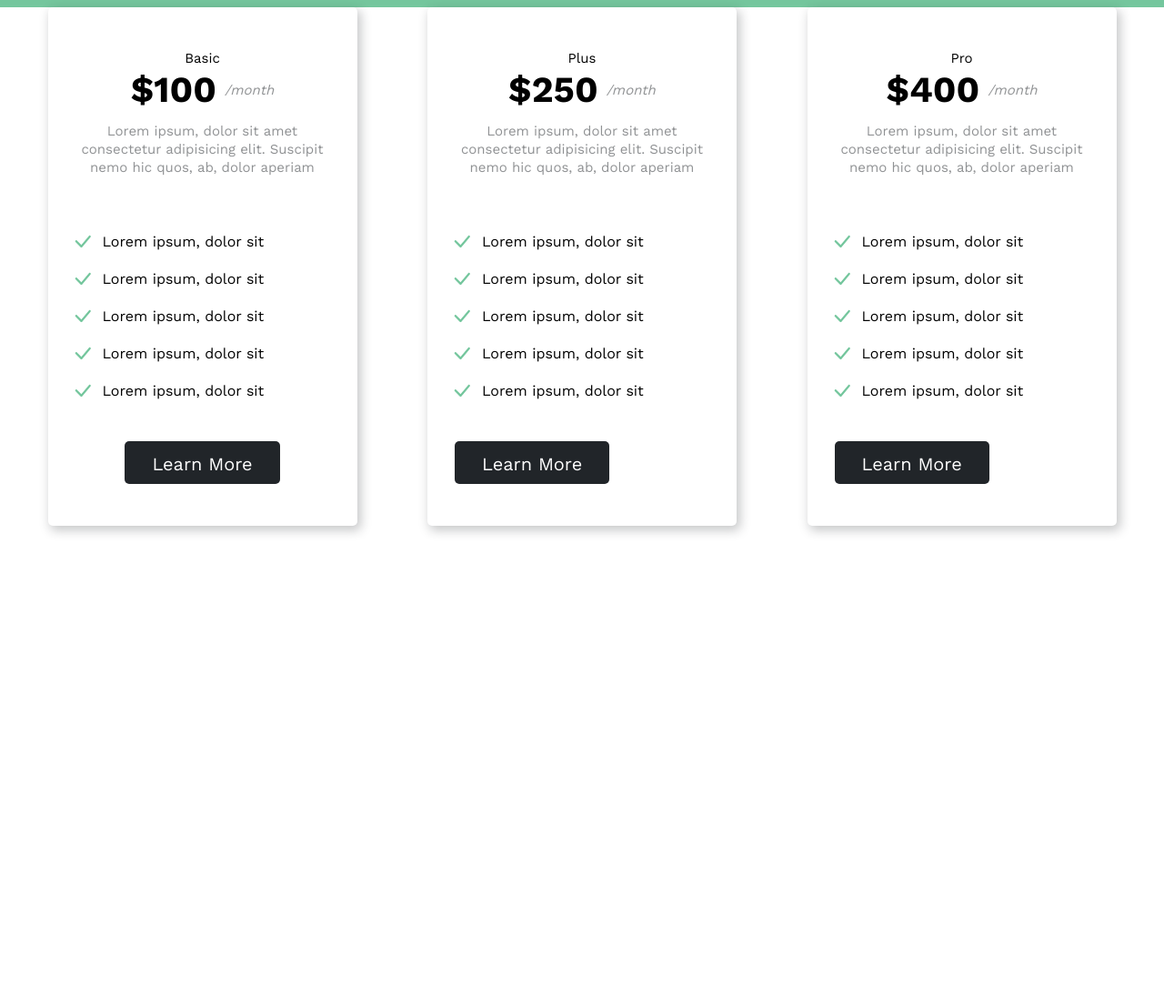
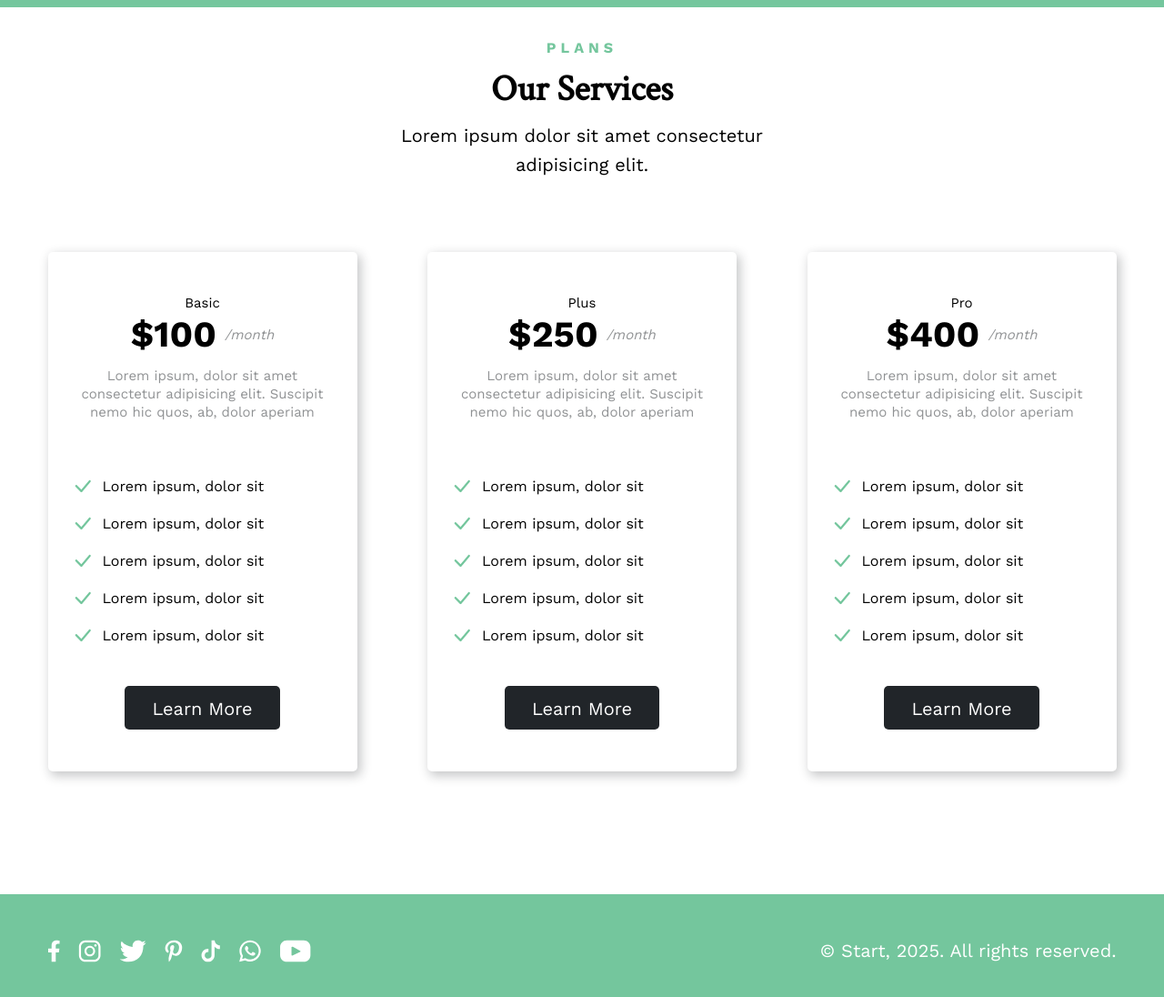
Before and after one commit to ivailopapazov/sirma-html-and-css-workshop-jun-2025, a plain HTML site: page src/services.html in a window 1280 px wide. Shown: the part 120-1216 px from the top of the page at 91% size. Before the commit the page ends 800 px from the top, so only its background shows below. Drawn offline with nearby package versions, Linux system fonts and the light colour scheme.

Commit message:
Add footer

```diff
--- a/src/css/style.css
+++ b/src/css/style.css
@@ -12,6 +12,23 @@
 
 body {
     margin: 0;
+    display: flex;
+    flex-direction: column;
+    justify-content: space-between;
+    height: 100vh;
+}
+
+.main-section {
+    flex-grow: 1;
+}
+
+h1, h2, h3, h4, h5, h6, p {
+    margin: 0;
+}
+
+h1 {
+    font-family: 'Crimson Text';
+    font-size: 2.5rem;
 }
 
 .body-regular {
@@ -21,6 +38,14 @@ body {
 .sub-heading {
     font-size: 1.25rem;
     font-family: 'Work Sans';
+    line-height: 125%;
+}
+
+.label {
+    font-size: 1rem;
+    font-weight: bold;
+    letter-spacing: 5px;
+    text-transform: uppercase;
 }
 
 .button {
@@ -35,6 +60,24 @@ body {
 .footer-section {
     background-color: var(--primary-color);
     color: var(--white-color);
+}
+
+.header-section {
+    margin-bottom: 35px;
+}
+
+.footer-section {
+    padding: 50px 0;
+}
+
+.footer-section-content {
+    display: flex;
+    justify-content: space-between;
+}
+
+.footer-links {
+    display: flex;
+    gap: 20px;
 }
 
 .section-content {
@@ -72,10 +115,30 @@ body {
     font-size: 1.25rem;
 }
 
+/* Heading section */
+.heading-section {
+    width: 411px;
+    display: flex;
+    flex-direction: column;
+    align-items: center;
+    margin: auto;
+    text-align: center;
+    gap: 25px;
+    margin-bottom: 80px;
+}
+
+.heading-section h2 {
+    color: var(--primary-color)
+}
+.heading-section .sub-heading {
+    line-height: 160%;
+}
+
 /* Service section */
 .service-section {
     display: flex;
     justify-content: space-between;
+    margin-bottom: 135px;
 }
 
 .service-card {
--- a/src/services.html
+++ b/src/services.html
@@ -5,7 +5,9 @@
     <meta charset="UTF-8">
     <meta name="viewport" content="width=device-width, initial-scale=1.0">
     <link rel="stylesheet" href="./css/style.css">
-    <link href="https://fonts.googleapis.com/css2?family=Crimson+Text:wght@400&family=Work+Sans:wght@400;500;700&display=swap" rel="stylesheet">
+    <link
+        href="https://fonts.googleapis.com/css2?family=Crimson+Text:wght@400&family=Work+Sans:wght@400;500;700&display=swap"
+        rel="stylesheet">
     <title>Services</title>
 </head>
 
@@ -30,6 +32,13 @@
         </div>
     </header>
 
+    <main class="main-section">
+        <section class="heading-section">
+            <h2 class="label">Plans</h2>
+            <h1>Our Services</h1>
+            <p class="sub-heading">Lorem ipsum dolor sit amet consectetur adipisicing elit.</p>
+        </section>
+
         <section class="service-section section-content">
             <article class="service-card">
                 <header class="service-card-header">
@@ -38,7 +47,8 @@
                         <strong>$100</strong>
                         <em class="body-regular">/month</em>
                     </div>
-                <p class="service-card-header-text body-regular">Lorem ipsum, dolor sit amet consectetur adipisicing elit. Suscipit nemo hic quos, ab, dolor aperiam</p>
+                    <p class="service-card-header-text body-regular">Lorem ipsum, dolor sit amet consectetur adipisicing
+                        elit. Suscipit nemo hic quos, ab, dolor aperiam</p>
                 </header>
                 <main>
                     <ul class="service-list">
@@ -60,7 +70,8 @@
                         <strong>$250</strong>
                         <em class="body-regular">/month</em>
                     </div>
-                <p class="service-card-header-text body-regular">Lorem ipsum, dolor sit amet consectetur adipisicing elit. Suscipit nemo hic quos, ab, dolor aperiam</p>
+                    <p class="service-card-header-text body-regular">Lorem ipsum, dolor sit amet consectetur adipisicing
+                        elit. Suscipit nemo hic quos, ab, dolor aperiam</p>
                 </header>
                 <main>
                     <ul class="service-list">
@@ -71,7 +82,7 @@
                         <li>Lorem ipsum, dolor sit</li>
                     </ul>
                 </main>
-            <footer>
+                <footer class="service-card-footer">
                     <button class="button sub-heading">Learn More</button>
                 </footer>
             </article>
@@ -82,7 +93,8 @@
                         <strong>$400</strong>
                         <em class="body-regular">/month</em>
                     </div>
-                <p class="service-card-header-text body-regular">Lorem ipsum, dolor sit amet consectetur adipisicing elit. Suscipit nemo hic quos, ab, dolor aperiam</p>
+                    <p class="service-card-header-text body-regular">Lorem ipsum, dolor sit amet consectetur adipisicing
+                        elit. Suscipit nemo hic quos, ab, dolor aperiam</p>
                 </header>
                 <main>
                     <ul class="service-list">
@@ -93,13 +105,26 @@
                         <li>Lorem ipsum, dolor sit</li>
                     </ul>
                 </main>
-            <footer>
+                <footer class="service-card-footer">
                     <button class="button sub-heading">Learn More</button>
                 </footer>
             </article>
         </section>
+    </main>
 
     <footer class="footer-section">
+        <div class="footer-section-content section-content">
+            <div class="footer-links">
+                <img src="./img/facebook.svg" alt="facebook">
+                <img src="./img/instagram.svg" alt="facebook">
+                <img src="./img/twitter.svg" alt="facebook">
+                <img src="./img/pinterest.svg" alt="facebook">
+                <img src="./img/tiktok.svg" alt="facebook">
+                <img src="./img/viber.svg" alt="facebook">
+                <img src="./img/youtube.svg" alt="facebook">
+            </div>
+            <div class="sub-heading">&copy; Start, 2025. All rights reserved.</div>
+        </div>
     </footer>
 </body>
 
```
Also changed, not shown: src/img/facebook.svg (added), src/img/instagram.svg (added), src/img/pinterest.svg (added), src/img/tiktok.svg (added), src/img/twitter.svg (added), src/img/viber.svg (added), src/img/youtube.svg (added). Lines whose indentation alone changed are shown as unchanged.
